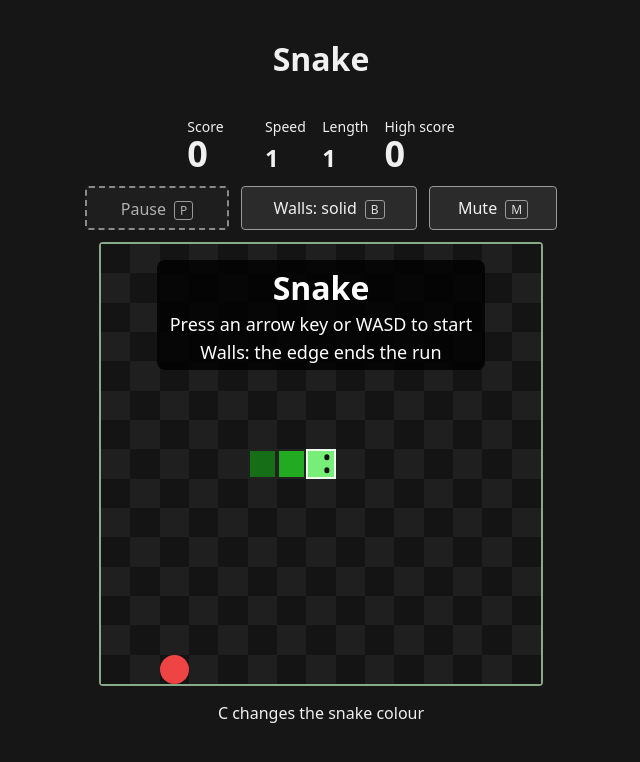
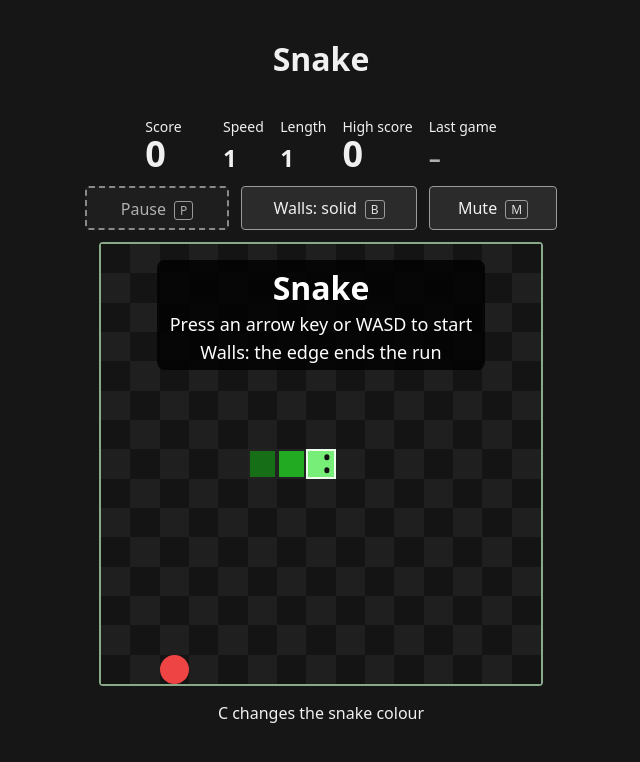
Before and after one commit to mariusachim/awesomeProject1, a React (Vite) app: page / in a window 1280 px wide. Shown: the top 762 px of the page, without its empty margins (319-959 px from the left). Built offline with nearby package versions, Linux system fonts and the light colour scheme.

Commit message:
feat(#299): label the last stat last game and keep its slot from the start

```diff
--- a/src/App.tsx
+++ b/src/App.tsx
@@ -120,6 +120,7 @@ function Stat({
   value,
   spoken,
   big,
+  muted,
   pulse = big && value !== 0,
   gain = 0,
   beats,
@@ -130,6 +131,7 @@ function Stat({
   value: number | string;
   spoken: string;
   big?: boolean;
+  muted?: boolean; // no value yet: a dash in a dimmer colour
   pulse?: boolean;
 }) {
   return (
@@ -139,7 +141,7 @@ function Stat({
       </span>
       <span
         aria-hidden="true"
-        className={pulse ? "stat-value bump" : "stat-value"}
+        className={`stat-value${pulse ? " bump" : ""}${muted ? " stat-muted" : ""}`}
         key={value}
       >
         {value}
@@ -438,9 +440,12 @@ export default function App() {
           spoken={`High score: ${highScore}`}
           big
         />
-        {last !== null && (
-          <Stat label="Last" value={last} spoken={`Last: ${last}`} />
-        )}
+        <Stat
+          label="Last game"
+          value={last ?? "–"}
+          spoken={`Last game: ${last ?? "none"}`}
+          muted={last === null}
+        />
       </div>
       <div className="controls">
         <button
--- a/src/index.css
+++ b/src/index.css
@@ -379,6 +379,11 @@ button:focus-visible {
   }
 }
 
+/* #b0b0b0 on the page background is above 4.5:1. */
+.stat-muted {
+  color: #b0b0b0;
+}
+
 /* Light gold: about 10:1 on the page background. */
 [data-record] .stat-value {
   color: #f5c04a;
```
Also changed, not shown: 1 other file (tests, documents, lock files or other folders).
